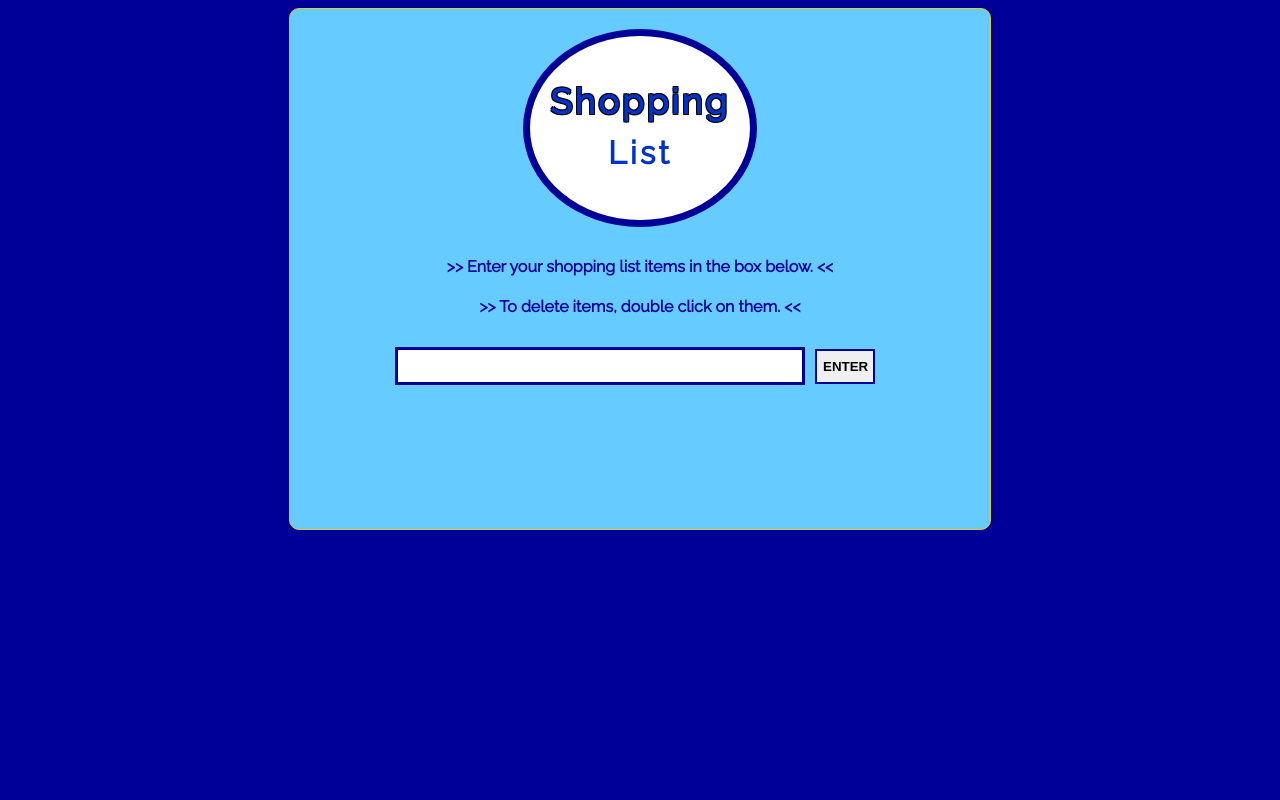
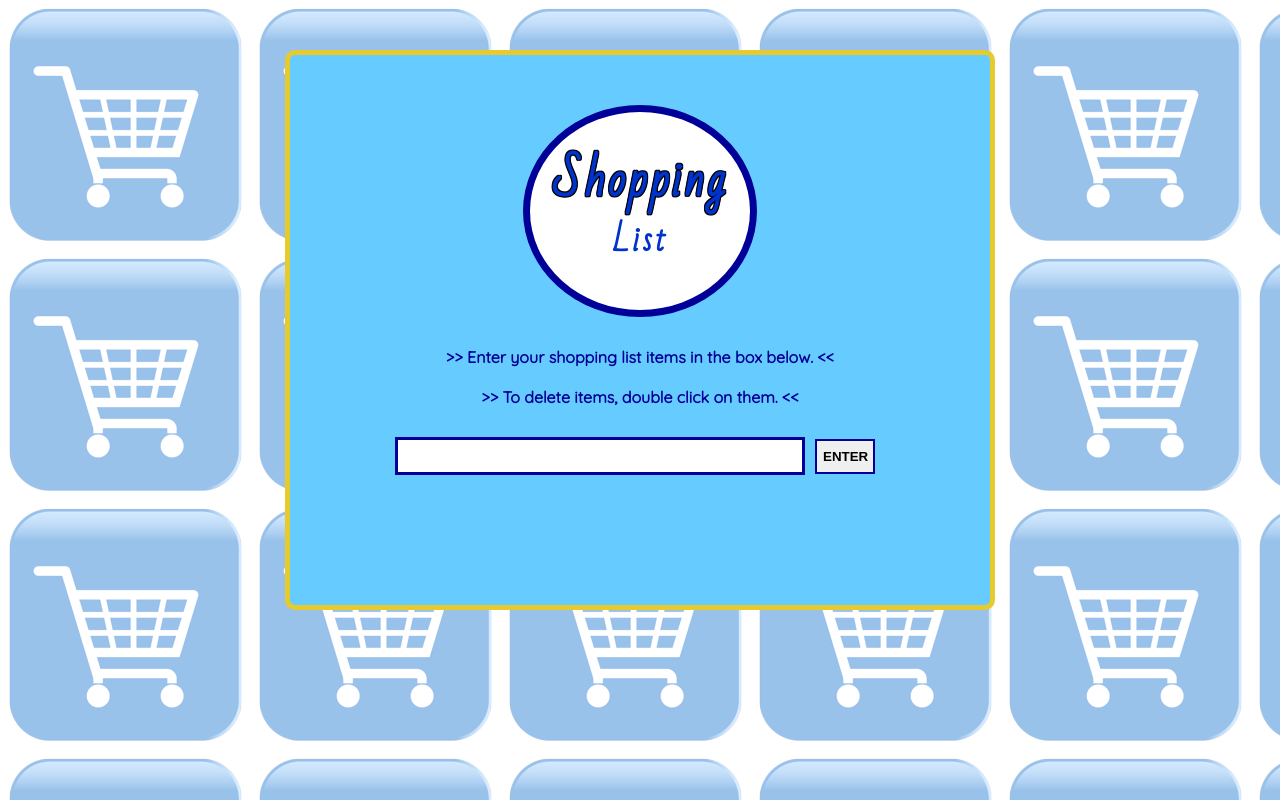
Before and after one commit to lark2328/shopping-list, a plain HTML site: page index.html in a window 1280 px wide. Drawn offline with nearby package versions, Linux system fonts and the light colour scheme.

Commit message:
style changes

```diff
--- a/app.js
+++ b/app.js
@@ -2,11 +2,11 @@
 $(document).ready(function() {
 
 $('button').on('click', function() {
-	//alert('click button');
+
 	value = $("#box").val();
-	//alert(value);
-	//$('#list').append(value);
-	$('li').first().next().append(value);
+
+	$('li').first().next().append(value+"<br/>");
+
 });
 
 $('li').dblclick(function() {
@@ -19,10 +19,7 @@ var $lis = $('li').click(function(e) {
 	$lis.removeClass(classHighlight);
 	$(this).addClass(classHighlight);
 
+});
+
 
 });
-
-});
-
-//$('li').click(function() {
-//	$(this).effect('highlight', {color:"#669966"}, 3000);
--- a/index.html
+++ b/index.html
@@ -4,11 +4,14 @@
 	<meta charset="UTF-8">
 	<title>Shopping List</title>
 		<link rel="stylesheet" href="main.css">
-		<link href='http://fonts.googleapis.com/css?family=Raleway' rel='stylesheet' type='text/css'>
+		<link href='http://fonts.googleapis.com/css?family=Quicksand' rel='stylesheet' type='text/css'>
+		<link href='http://fonts.googleapis.com/css?family=Bad+Script' rel='stylesheet' type='text/css'>
 		<script src="http://code.jquery.com/jquery.min.js"></script>
 		<script src="app.js"></script>
 </head>
 <body>
+
+	<div id="outer"></div>
 
 	<div id="container">
 
@@ -25,12 +28,12 @@
 					<input id="box" type="text" name="items">
 				</form>
 				<button>ENTER</button>
+
 		</div>
 
 
 		<div id="list">
 			<ul id="list2">
-				<li></li>
 				<li></li>
 				<li></li>
 
@@ -41,7 +44,5 @@
 
 	</div>
 
-
-
 </body>
 </html>
--- a/main.css
+++ b/main.css
@@ -1,19 +1,28 @@
 
-body {
-	background-color: #000099;
-}
 
 #container, #logo, #form, #box, #list {
 	display: block;
 }
 
+#outer {
+	position: absolute;
+	background-image: url(cart.png);
+	top: 0;
+  	left: 0;
+  	bottom: 0;
+  	right: 0;
+	opacity: .4;
+	z-index: -1;
+}
+
 #container {
 	margin: auto;
-	padding-top: 20px;
+	margin-top: 50px;
+	padding-top: 50px;
 	background-color: #66ccff;
 	width:700px;
 	min-height:500px;
-	border: 1px solid #E6CA2E;
+	border: 5px solid #E6CA2E;
 	border-radius: 10px;
 }
 
@@ -25,14 +34,14 @@ body {
 	text-align: center;
 	border: 7px solid #000099;
 	border-radius: 75%;
-	line-height: 50px;
-	font-family: 'Raleway',Verdana;
+	line-height: 55px;
+	font-family: 'Bad Script',cursive;
 	padding:20px;
 	letter-spacing: 3px;
 }
 
 h1 span {
-	font-size: 35px;
+	font-size: 45px;
 	text-shadow: -1px -1px 0 #000,
     1px -1px 0 #000,
     -1px 1px 0 #000,
@@ -43,7 +52,7 @@ h1 span {
 margin-top: 20px;
 text-align: center;
 color:#000099;
-font-family: 'Raleway',Verdana;
+font-family: 'Quicksand',Verdana;
 font-size: 1em;
 font-weight: bold;
 line-height: 40px;
@@ -79,8 +88,8 @@ font-weight: bold;
 	text-align: center;
 	padding-top: 10px;
 	color: #000099;
-	font-family: 'Raleway', Verdana;
-	font-size: 1em;
+	font-family: 'Bad Script', Verdana;
+	font-size: 25px;
 	list-style-position: inside;
 	list-style-type: none;
 }
@@ -88,4 +97,5 @@ font-weight: bold;
 .highlight {
     background-color: white;
     font-weight: bold;
+    text-decoration: underline;
 }
```
Also changed, not shown: cart.png (added).
